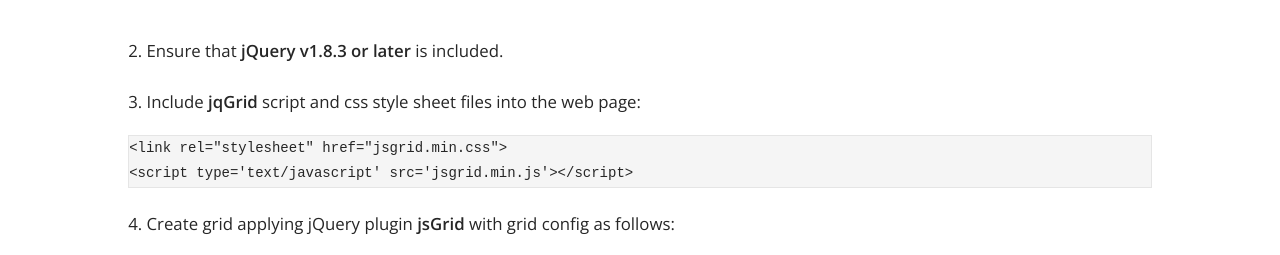
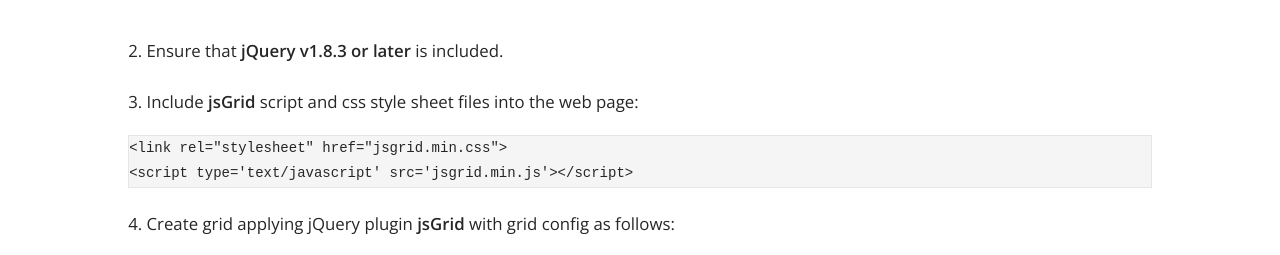
Before and after one commit to tabalinas/jsgrid, a Jekyll site: the page built from getting-started/index.html, in a window 1280 px wide. Shown: the part 370-625 px from the top of the page. Built offline with Jekyll 4.4.1, drawn with Linux system fonts in a browser that asks for light colours; nearby versions of some CDN libraries; library files that are not in the unit come from our copies.

Commit message:
Site: Getting started misprint

```diff
--- a/getting-started/index.html
+++ b/getting-started/index.html
@@ -31,7 +31,7 @@
 
             <p class="step">2. Ensure that <strong>jQuery v1.8.3 or later</strong> is included.</p>
 
-            <p class="step">3. Include <strong>jqGrid</strong> script and css style sheet files into the web page:</p>
+            <p class="step">3. Include <strong>jsGrid</strong> script and css style sheet files into the web page:</p>
 
             <div class="code">
 <pre class="prettyprint linenums lang-html">
```
